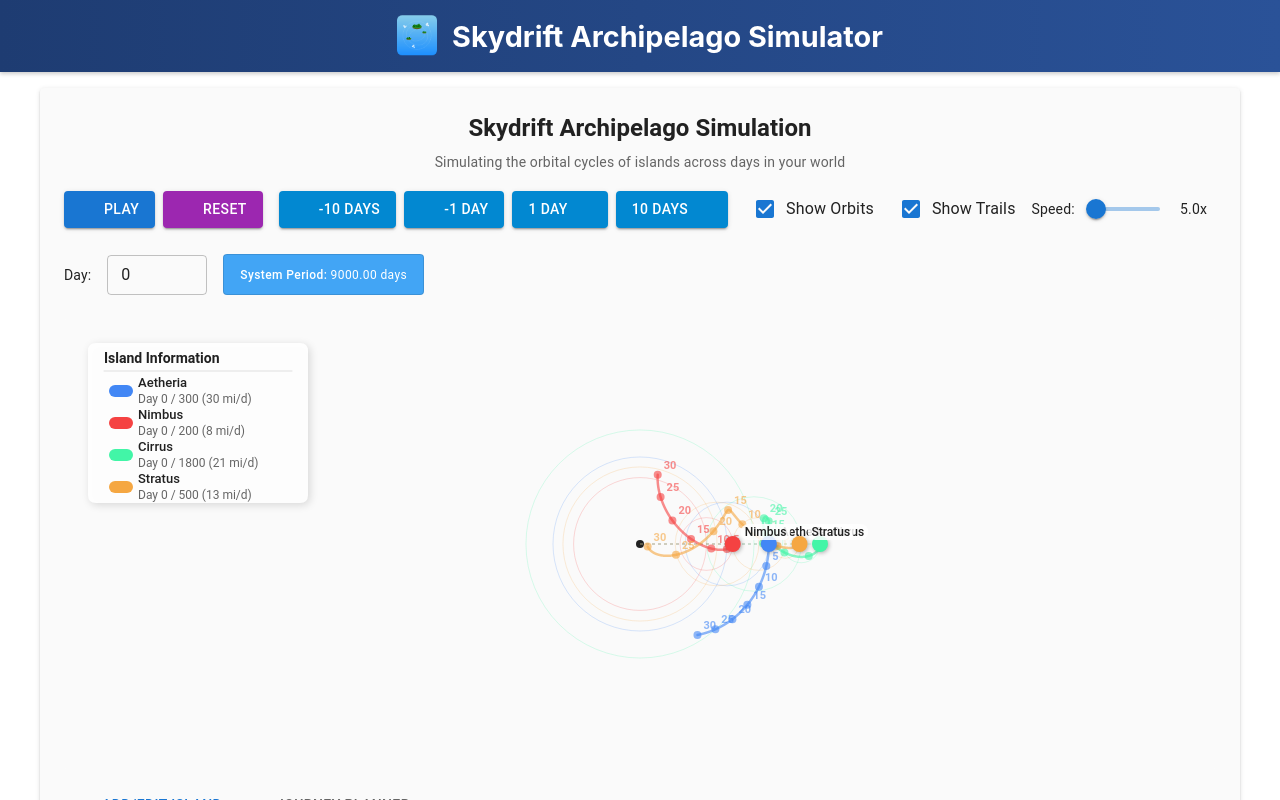
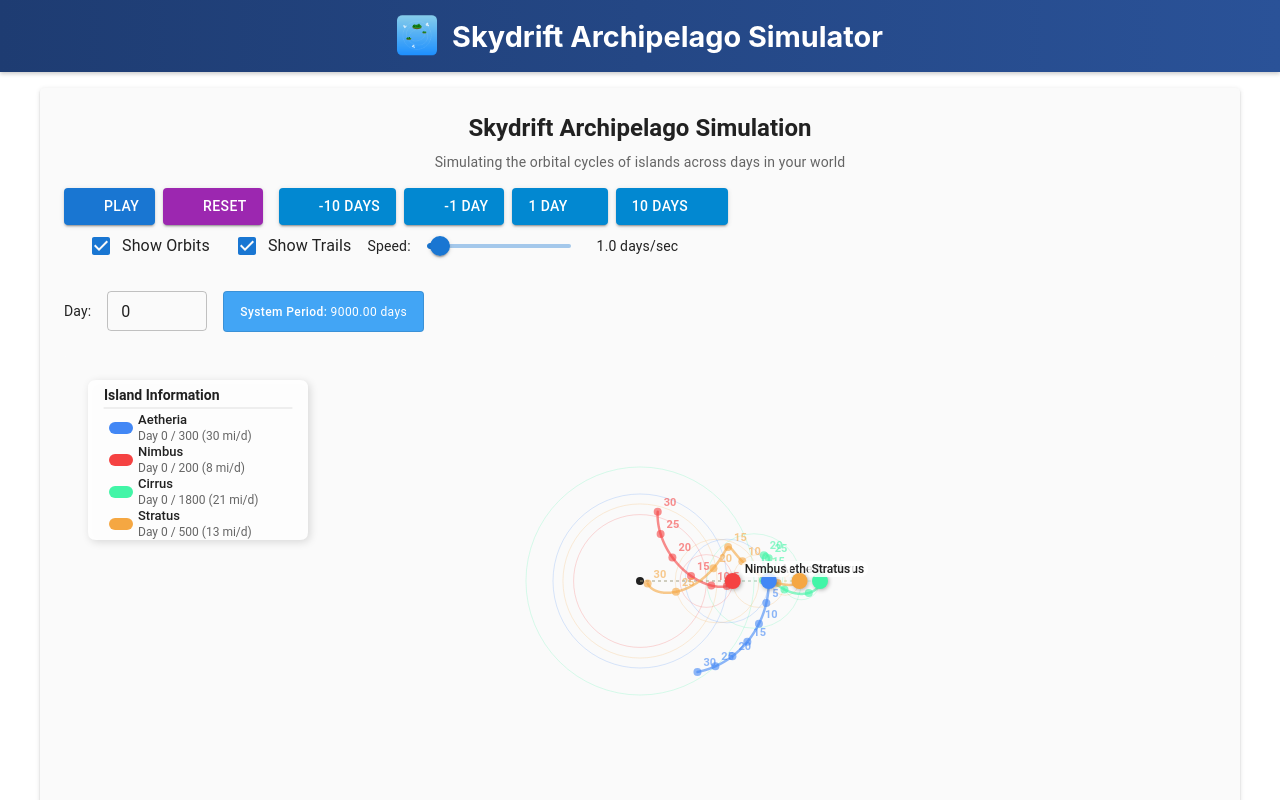
Before and after one commit to Arachnid/skydrift-sim, a React (Create React App) app: page / in a window 1280 px wide. Shown: the top 800 px of the page. Built offline with nearby package versions, Linux system fonts and the light colour scheme; some icons are missing.

Commit message:
Change sim speed options

```diff
--- a/src/components/TimeControlPanel.tsx
+++ b/src/components/TimeControlPanel.tsx
@@ -125,18 +125,18 @@ const TimeControlPanel: React.FC<TimeControlPanelProps> = ({
             label="Show Trails"
           />
 
-          <Box sx={{ width: 180, display: 'flex', alignItems: 'center' }}>
+          <Box sx={{ width: 320, display: 'flex', alignItems: 'center' }}>
             <Typography variant="body2" sx={{ mr: 1 }}>Speed:</Typography>
             <Slider
-              min={1}
-              max={50}
-              step={1}
+              min={0.1}
+              max={10}
+              step={0.1}
               value={speed}
               onChange={(_, value) => setSpeed(value as number)}
               sx={{ mx: 1 }}
             />
-            <Typography variant="body2" sx={{ ml: 1, minWidth: 36 }}>
-              {speed.toFixed(1)}x
+            <Typography variant="body2" sx={{ ml: 1, minWidth: 100 }}>
+              {speed.toFixed(1)} days/sec
             </Typography>
           </Box>
         </Stack>
--- a/src/components/simulation.tsx
+++ b/src/components/simulation.tsx
@@ -57,7 +57,7 @@ const SkydriftArchipelagoSimulation = () => {
   // Viewport scaling for rendering
   const [viewportScale, setViewportScale] = useState(1);
 
-  const SIMULATION_SPEED = 5;
+  const SIMULATION_SPEED = 1;
 
   // Pleasing color palette
   const colorPalette = [
```
